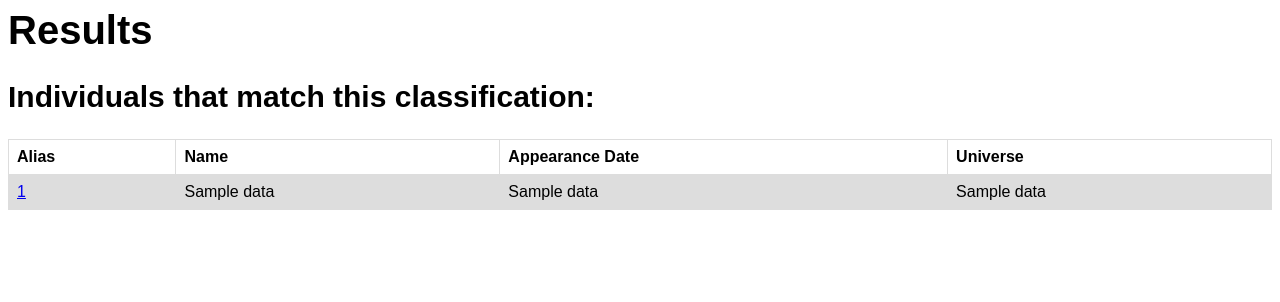
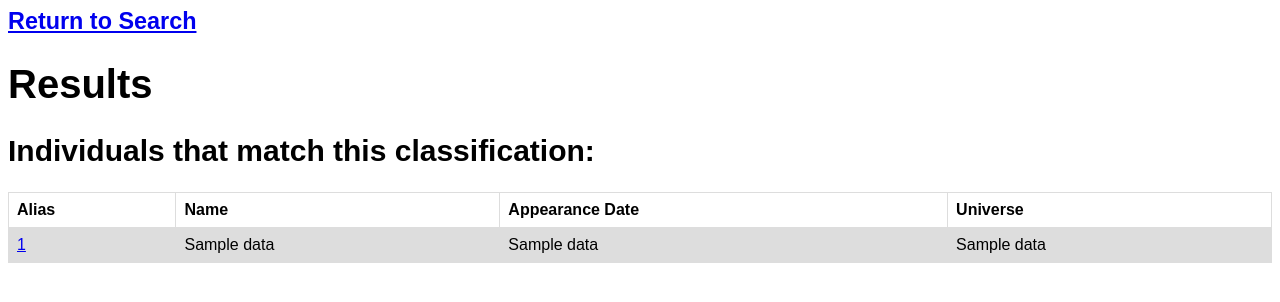
Before and after one commit to breanatate/MarvelDB, a Flask app: template templates/another.html in a window 1280 px wide. Shown: the top 302 px of the page. Run offline with Flask 2, Linux system fonts and the light colour scheme; the template is opened without the code that fills it: most values are stand-ins (such as "Sample title", 1, 10 or a date in 2020); parts of the project's set-up code (start-up, migrations or seed data) failed here and were passed over.

Commit message:
Added 'Return to Index' button

```diff
--- a/templates/another.html
+++ b/templates/another.html
@@ -25,6 +25,7 @@ tr:nth-child(even) {
 </style>
 
 <body>
+	<h3><a href="/">Return to Search</a></h3>
 	<h1>Results</h1>
 	<h2>Individuals that match this classification:</h2>
 
--- a/templates/profile.html
+++ b/templates/profile.html
@@ -29,6 +29,7 @@ table#table1 {
 </style>
 
 <body>
+	<h3><a href="/">Return to Index</a></h3>
 	{% for n in data %}
 	<h1>{{n[0]}}</h1>
 	{% endfor %}
```
